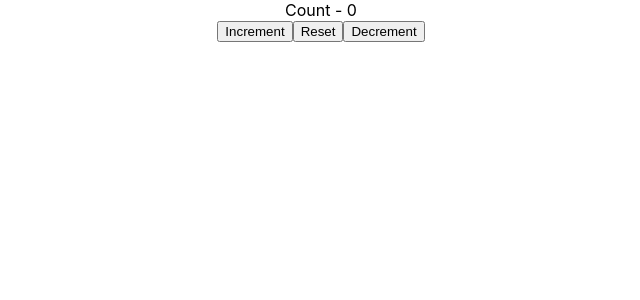
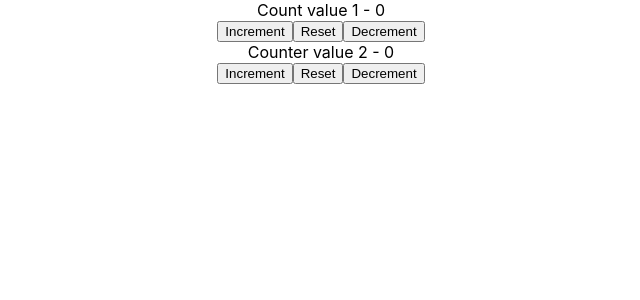
Before and after one commit to gostgmaer/react-hooks-application, a React (Create React App) app: page / in a window 1280 px wide. Shown: the top 300 px of the page, without its empty margins (319-959 px from the left). Built offline with nearby package versions, Linux system fonts and the light colour scheme.

Commit message:
Multiple UseReducer

```diff
--- a/src/Components/UseReducer/Counter3.js
+++ b/src/Components/UseReducer/Counter3.js
@@ -16,19 +16,20 @@ const reducer = (state, action) => {
 };
 
 function Counter3() {
-  const [count,dispatch]= useReducer(reducer, initialState)
+  const [count, dispatch] = useReducer(reducer, initialState);
+  const [counttwo, dispatchTwo] = useReducer(reducer, initialState);
   return (
     <div>
-        <div>Count  - {count}</div>
-      <button onClick={()=>dispatch("increment")} type="button" className="btn btn-primary">
-        Increment
-      </button>
-      <button  onClick={()=>dispatch("reset")} type="button" className="btn btn-denger">
-        Reset
-      </button>
-      <button  onClick={()=>dispatch("decrement")} type="button" className="btn btn-secondary">
-        Decrement
-      </button>
+      <div>Count value 1 - {count}</div>
+      <button onClick={() => dispatch("increment")}>Increment</button>
+      <button onClick={() => dispatch("reset")}>Reset</button>
+      <button onClick={() => dispatch("decrement")}>Decrement</button>
+      <div>
+      <div>Counter value 2 - {counttwo}</div>
+      <button onClick={() => dispatchTwo("increment")}>Increment</button>
+      <button onClick={() => dispatchTwo("reset")}>Reset</button>
+      <button onClick={() => dispatchTwo("decrement")}>Decrement</button>
+      </div>
     </div>
   );
 }
```
